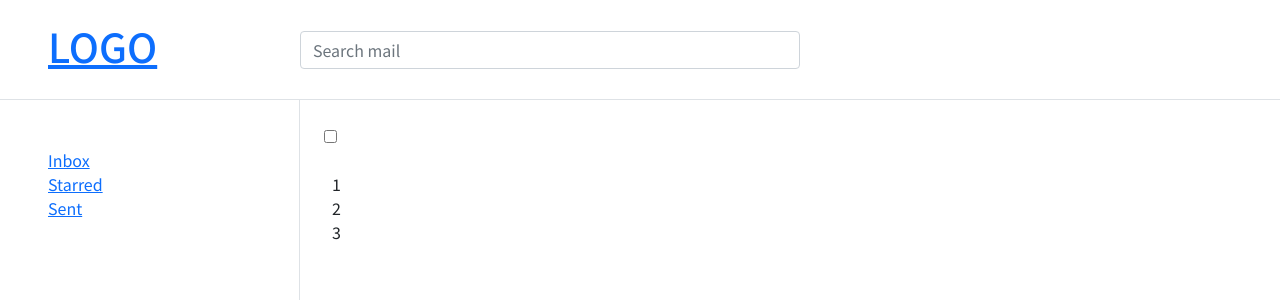
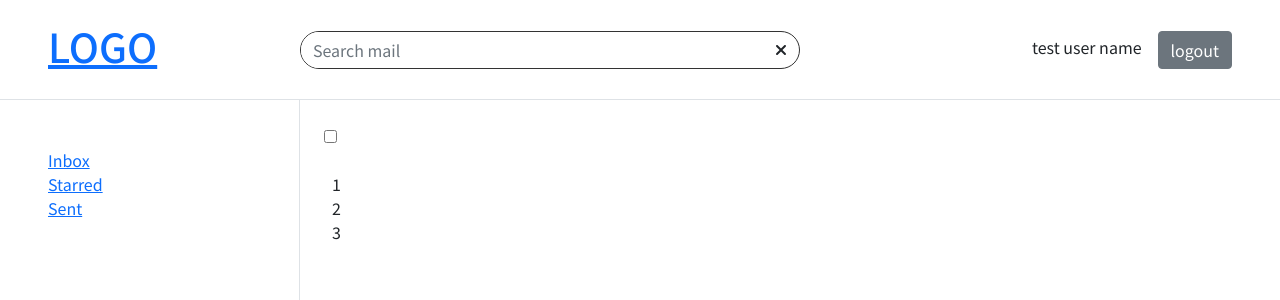
Before and after one commit to wsskorea-ict/mail-frontend, a Vue app: page /user/login in a window 1280 px wide. Both pictures are taken after typing "Sample", "Sample123" into the empty fields and a click on the button "Login". Shown: the top 300 px of the page. Built offline with nearby package versions, Linux system fonts and the light colour scheme.

Commit message:
auth login, logout

```diff
--- a/package.json
+++ b/package.json
@@ -8,6 +8,12 @@
     "lint": "vue-cli-service lint"
   },
   "dependencies": {
+    "@fortawesome/fontawesome-free": "^6.1.1",
+    "@fortawesome/fontawesome-svg-core": "^6.1.1",
+    "@fortawesome/free-brands-svg-icons": "^6.1.1",
+    "@fortawesome/free-regular-svg-icons": "^6.1.1",
+    "@fortawesome/free-solid-svg-icons": "^6.1.1",
+    "@fortawesome/vue-fontawesome": "^3.0.1",
     "axios": "^0.27.2",
     "bootstrap": "^5.1.3",
     "core-js": "^3.8.3",
--- a/src/components/layout/AppHeader.vue
+++ b/src/components/layout/AppHeader.vue
@@ -8,8 +8,20 @@
         </h1>
       </div>
 
-      <div class="searchBox">
-        <input type="text" name="search" v-model="searchKeyWord" class="form-control" placeholder="Search mail" @keyup="searchReady">
+      <div class="d-flex align-items-center justify-content-between col pe-5">
+        <!-- search -->
+        <div class="searchBox d-flex align-items-center searchForm">
+          <input type="text" name="search" v-model="searchKeyWord" placeholder="Search mail" @change="searchReady"
+                 class="form-control">
+          <font-awesome-icon icon="fa-solid fa-xmark" class="button close" @click="searchKeyWord = ''"/>
+        </div>
+
+        <!-- user profile -->
+        <div>
+          <span class="me-3">{{authUser.name}}</span>
+
+          <button class="btn btn-secondary" @click="logout">logout</button>
+        </div>
       </div>
 
     </div>
@@ -17,12 +29,15 @@
 </template>
 
 <script>
+import {auth, setAuth} from "@/utils/auth";
+
 export default {
   name: 'AppHeader',
   data() {
     return {
       searchKeyWord: "",
       searchReadyTimeout: null,
+      authUser: auth,
     }
   },
   methods: {
@@ -32,8 +47,12 @@ export default {
     searchReady() {
       clearTimeout(this.searchReadyTimeout);
       this.searchReadyTimeout = setTimeout(this.search, 500);
+    },
+    logout() {
+      setAuth({login: false, token: '', name: ''});
+      this.$router.push({name: 'login'});
     }
-  }
+  },
 }
 </script>
 
@@ -49,4 +68,22 @@ header {
 .searchBox {
   width: 500px;
 }
+
+.searchForm {
+  border-radius: 50rem;
+  border: 1px solid #333;
+  overflow: hidden;
+}
+
+.searchForm input {
+  border: none;
+}
+
+.searchForm input:focus {
+  box-shadow: none;
+}
+
+.searchForm .button {
+  padding: .375rem .75rem;
+}
 </style>
--- a/src/main.js
+++ b/src/main.js
@@ -6,10 +6,21 @@ import App from '@/App.vue'
 /** import bootstrap **/
 import 'bootstrap/dist/css/bootstrap.min.css'
 import 'bootstrap/dist/js/bootstrap.bundle.min'
+/** import fontawesome **/
+import { library } from '@fortawesome/fontawesome-svg-core'
+import { FontAwesomeIcon } from '@fortawesome/vue-fontawesome'
+import { faXmark } from '@fortawesome/free-solid-svg-icons'
+/* add icons to the library */
+library.add(faXmark)
 /** import custom style **/
 import '@/assets/css/style.css'
+/** init auth **/
+import {initAuth} from "@/utils/auth"
 
 const app = createApp(App)
 
 app.use(router);
 app.mount('#app')
+app.component('font-awesome-icon', FontAwesomeIcon)
+
+initAuth();
--- a/src/middleware/auth.js
+++ b/src/middleware/auth.js
@@ -1,8 +1,8 @@
-import {getAuth} from "@/utils/auth";
+import {auth} from "@/utils/auth";
 
 export default {
     check: function(){
-        return getAuth();
+        return auth.login;
     },
     redirectTo: function(){
         return {name: "login"};
--- a/src/middleware/guest.js
+++ b/src/middleware/guest.js
@@ -1,8 +1,8 @@
-import {getAuth} from "@/utils/auth";
+import {auth} from "@/utils/auth";
 
 export default {
     check: function(){
-        return !getAuth();
+        return !auth.login;
     },
     redirectTo: function(){
         return {name: "index"};
--- a/src/utils/auth.js
+++ b/src/utils/auth.js
@@ -2,10 +2,18 @@ import {getItem, setItem} from '@/api/localStorage.js';
 
 const STORAGE_NAME = 'auth';
 
-export const getAuth = () => {
-    return getItem(STORAGE_NAME);
+export let auth = {
+    login: false,
+    name: "",
+    token: "",
+}
+
+export const initAuth = () => {
+    const data = getItem(STORAGE_NAME);
+    auth = Object.assign(auth, data);
 }
 
 export const setAuth = (authObj) => {
-    return setItem(STORAGE_NAME, authObj);
+    setItem(STORAGE_NAME, authObj);
+    initAuth();
 }
--- a/src/views/LoginView.vue
+++ b/src/views/LoginView.vue
@@ -35,7 +35,7 @@ export default {
   },
   methods: {
     login() {
-      setAuth({token: 'test_token', name: 'test user name'});
+      setAuth({token: 'test_token', name: 'test user name', login: true});
       this.$router.push({name: 'index'});
     }
   }
```
Also changed, not shown: 1 other file (tests, documents, lock files or other folders).
